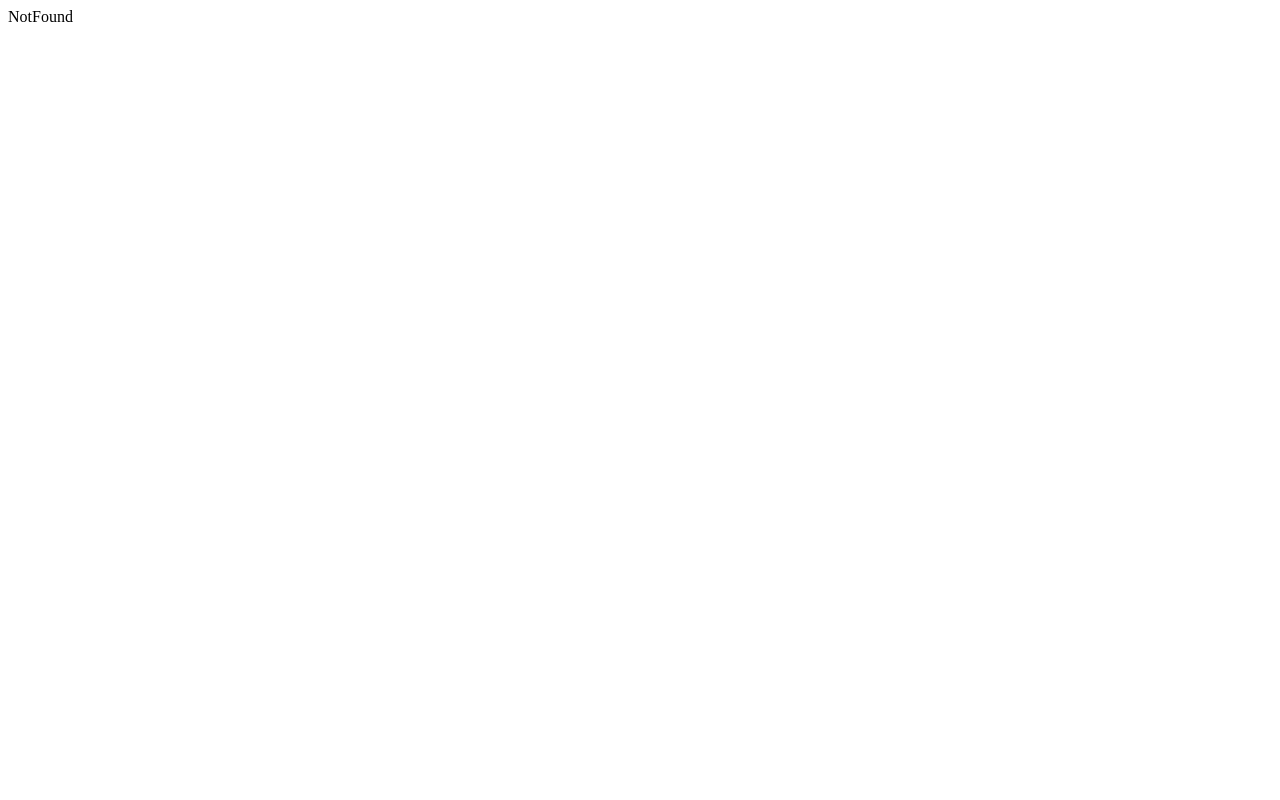
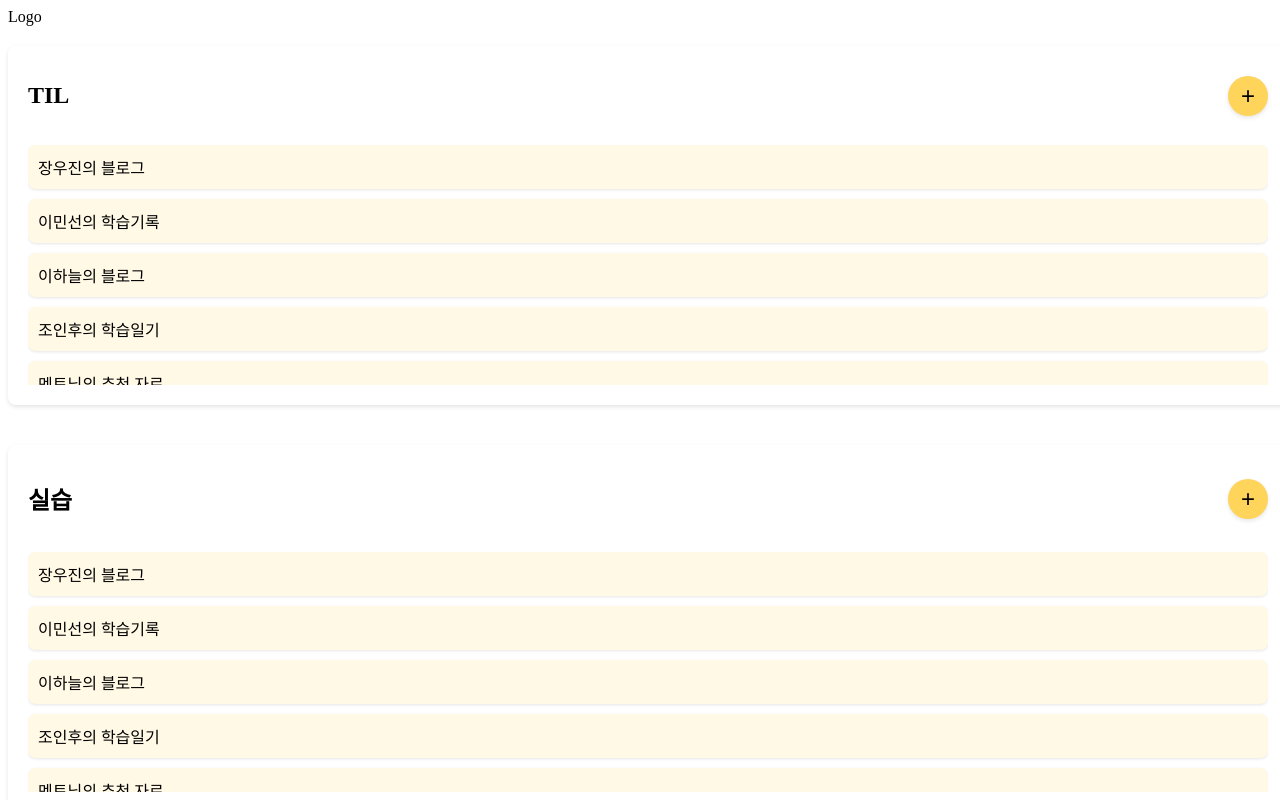
Before and after one commit to pda5th-TheOne/front, a React (Vite) app: page /detail in a window 1280 px wide. Shown: the top 800 px of the page. Built offline with nearby package versions, Linux system fonts and the light colour scheme.

Commit message:
feat:React Router Setting (#5)

```diff
--- /dev/null
+++ b/src/pages/Detail.jsx
@@ -0,0 +1,6 @@
+import React from "react";
+import Main from "./detail/Main";
+
+export default function Detail() {
+  return <Main />;
+}
--- a/src/routers/AppRouter.jsx
+++ b/src/routers/AppRouter.jsx
@@ -1,16 +1,22 @@
-import React from 'react';
-import { createBrowserRouter } from 'react-router-dom';
-import Home from '../pages/Home';
-import NotFound from '../pages/NotFound';
+import React from "react";
+import { createBrowserRouter } from "react-router-dom";
+import Home from "../pages/Home";
+import NotFound from "../pages/NotFound";
+import Detail from "../pages/Detail";
 
 const AppRouter = createBrowserRouter([
   {
-        path: '/home',
+    path: "/home",
     element: <Home />,
     index: true,
   },
   {
-      path: '*',
+    path: "/detail",
+    element: <Detail />,
+    index: true,
+  },
+  {
+    path: "*",
     element: <NotFound />,
     index: true,
   },
```
Lines whose indentation alone changed are shown as unchanged.
